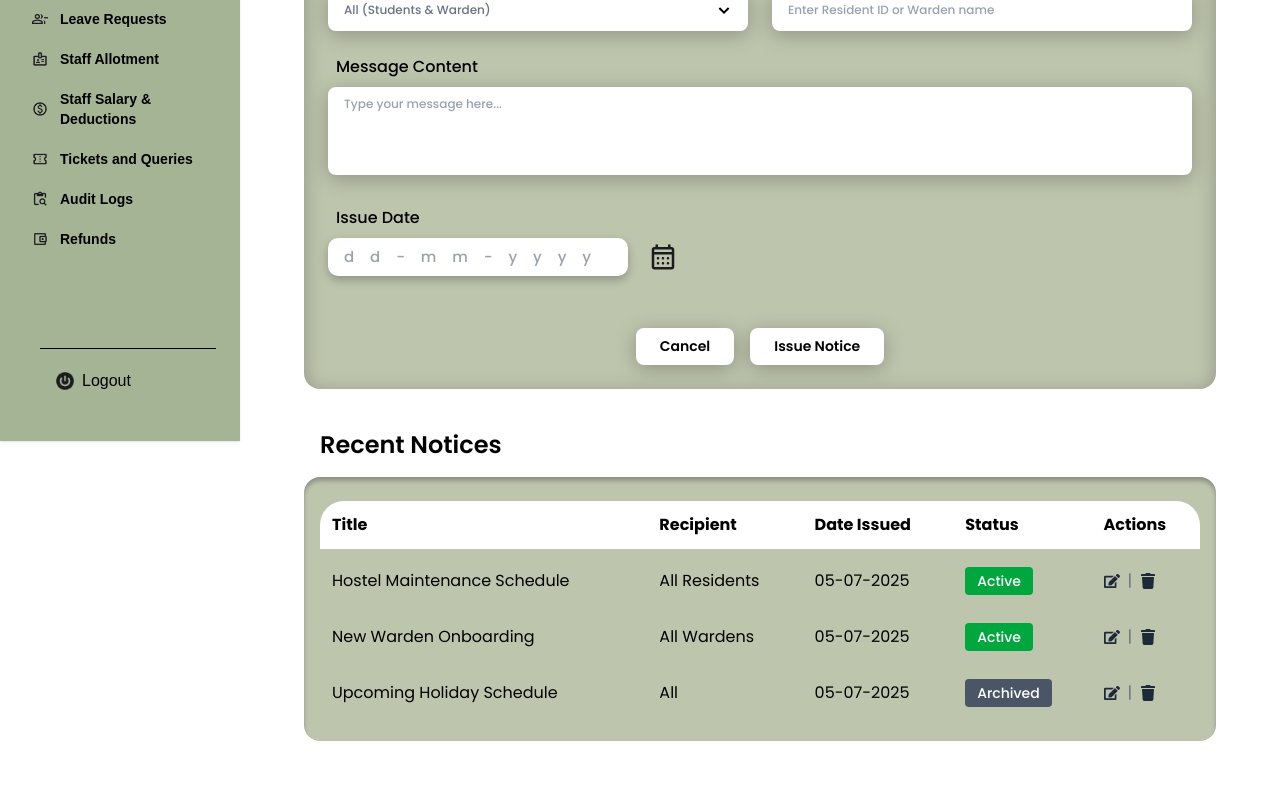
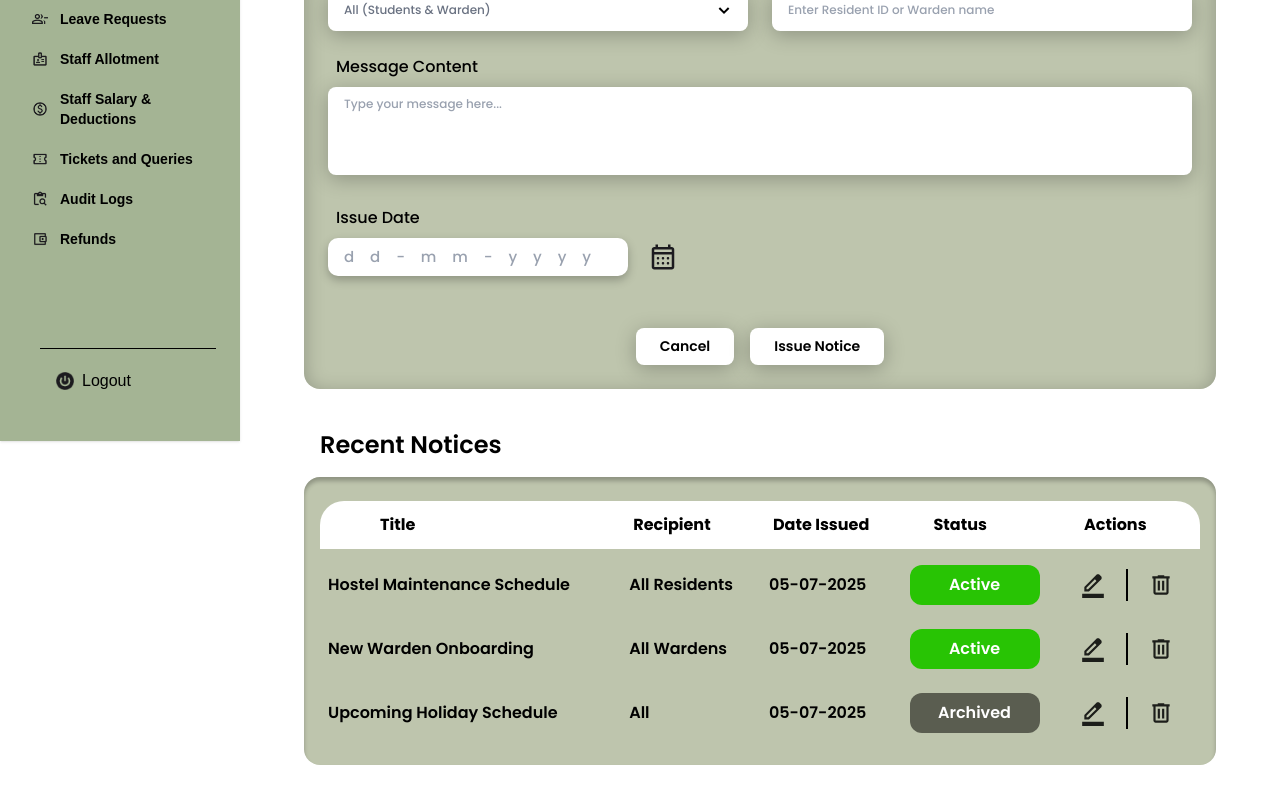
Before and after one commit to dev-nexcore/HM_ADMIN, a Next.js app: page /notices in a window 1280 px wide. Shown: the part 359-1162 px from the top of the page. Built offline with nearby package versions, Linux system fonts and the light colour scheme.

Commit message:
update notices.jsx done by khalid

```diff
--- a/src/components/notices/notices.jsx
+++ b/src/components/notices/notices.jsx
@@ -301,34 +301,87 @@ const HostelNotices = () => {
         <table className="w-full text-left text-black border-separate border-spacing-y-2 font-[Poppins] ">
           <thead>
             <tr className="bg-white font-[Poppins] font-semibold">
-              <th className="p-3 text-left rounded-tl-3xl">Title</th>
+              <th className="p-3 pl-15 text-left rounded-tl-3xl">Title</th>
               <th className="p-3 text-left">Recipient</th>
               <th className="p-3 text-left">Date Issued</th>
-              <th className="p-3 text-left">Status</th>
+              <th className="p-3 pl-8 text-left ">Status</th>
               <th className="p-3 text-left rounded-tr-3xl">Actions</th>
             </tr>
           </thead>
 
           <tbody>
             {notices.map((n, i) => (
-              <tr key={i}>
-                <td className="p-3">{n.title}</td>
-                <td className="p-3">{n.recipient}</td>
-                <td className="p-3">{n.date}</td>
-                <td className="p-3">
+              <tr key={i} className="font-[Poppins] font-semibold">
+                <td className="p-2">{n.title}</td>
+                <td className="p-2">{n.recipient}</td>
+                <td className="p-2">{n.date}</td>
+                <td className="p-2">
                   <span
-                    className={`px-3 py-1 rounded text-white text-sm font-medium ${
-                      n.status === "Active" ? "bg-green-600" : "bg-gray-600"
+                    className={`px-5 py-2 w-[130px] flex justify-center items-center rounded-[12px] font-semibold text-white text-base ${
+                      n.status === "Active" ? "bg-[#28C404]" : "bg-[#5A5D50]"
                     }`}
                   >
                     {n.status}
                   </span>
                 </td>
-                <td className="p-3">
-                  <div className="flex items-center gap-2">
-                    <FaEdit className="w-4 h-4 text-gray-800 cursor-pointer" />
-                    <span className="text-gray-500">|</span>
-                    <FaTrash className="w-4 h-4 text-gray-800 cursor-pointer" />
+                <td className="p-2">
+                  <div className="flex items-center gap-5">
+                    {/* Custom Edit Icon */}
+                    <svg
+                      width="26"
+                      height="26"
+                      viewBox="0 0 26 26"
+                      fill="none"
+                      xmlns="http://www.w3.org/2000/svg"
+                      className="cursor-pointer"
+                    >
+                      <mask
+                        id="editMask"
+                        maskUnits="userSpaceOnUse"
+                        x="0"
+                        y="0"
+                        width="26"
+                        height="26"
+                      >
+                        <rect width="26" height="26" fill="#D9D9D9" />
+                      </mask>
+                      <g mask="url(#editMask)">
+                        <path
+                          d="M2.16895 26.0013V21.668H23.8356V26.0013H2.16895ZM6.50228 17.3346H8.01895L16.4689 8.91172L14.9252 7.36797L6.50228 15.818V17.3346ZM4.33561 19.5013V14.8971L16.4689 2.79089C16.6676 2.59227 16.8978 2.4388 17.1596 2.33047C17.4214 2.22214 17.6967 2.16797 17.9856 2.16797C18.2745 2.16797 18.5544 2.22214 18.8252 2.33047C19.096 2.4388 19.3398 2.6013 19.5564 2.81797L21.046 4.33464C21.2627 4.53325 21.4207 4.76797 21.52 5.0388C21.6193 5.30964 21.6689 5.5895 21.6689 5.87839C21.6689 6.14922 21.6193 6.41554 21.52 6.67734C21.4207 6.93915 21.2627 7.17839 21.046 7.39505L8.93978 19.5013H4.33561Z"
+                          fill="#000000ff"
+                        />
+                      </g>
+                    </svg>
+
+                    {/* Divider */}
+                    <div className="w-[0.1rem] h-8 bg-black"></div>
+
+                    {/* Custom Delete Icon */}
+                    <svg
+                      width="26"
+                      height="26"
+                      viewBox="0 0 26 26"
+                      fill="none"
+                      xmlns="http://www.w3.org/2000/svg"
+                      className="cursor-pointer"
+                    >
+                      <mask
+                        id="deleteMask"
+                        maskUnits="userSpaceOnUse"
+                        x="0"
+                        y="0"
+                        width="26"
+                        height="26"
+                      >
+                        <rect width="26" height="26" fill="#D9D9D9" />
+                      </mask>
+                      <g mask="url(#deleteMask)">
+                        <path
+                          d="M7.58301 22.75C6.98717 22.75 6.47711 22.5378 6.0528 22.1135C5.62849 21.6892 5.41634 21.1792 5.41634 20.5833V6.5H4.33301V4.33333H9.74967V3.25H16.2497V4.33333H21.6663V6.5H20.583V20.5833C20.583 21.1792 20.3709 21.6892 19.9466 22.1135C19.5222 22.5378 19.0122 22.75 18.4163 22.75H7.58301ZM18.4163 6.5H7.58301V20.5833H18.4163V6.5ZM9.74967 18.4167H11.9163V8.66667H9.74967V18.4167ZM14.083 18.4167H16.2497V8.66667H14.083V18.4167Z"
+                          fill="#000000ff"
+                        />
+                      </g>
+                    </svg>
                   </div>
                 </td>
               </tr>
```
